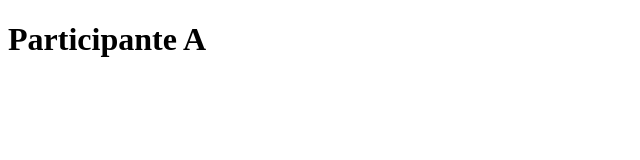
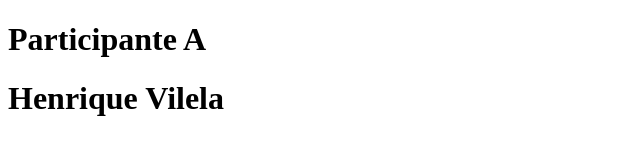
Before and after one commit to Rehema99/repositorioaula, a plain HTML site: page index.html in a window 1280 px wide. Shown: the whole page, without its empty margins (0-640 px from the left). Drawn offline with Linux system fonts and the light colour scheme.

Commit message:
atualização

```diff
--- a/index.html
+++ b/index.html
@@ -9,6 +9,7 @@
 <body>
 
     <h1>Participante A</h1>
+    <h1>Henrique Vilela</h1>
 
 </body>
 </html>
```
